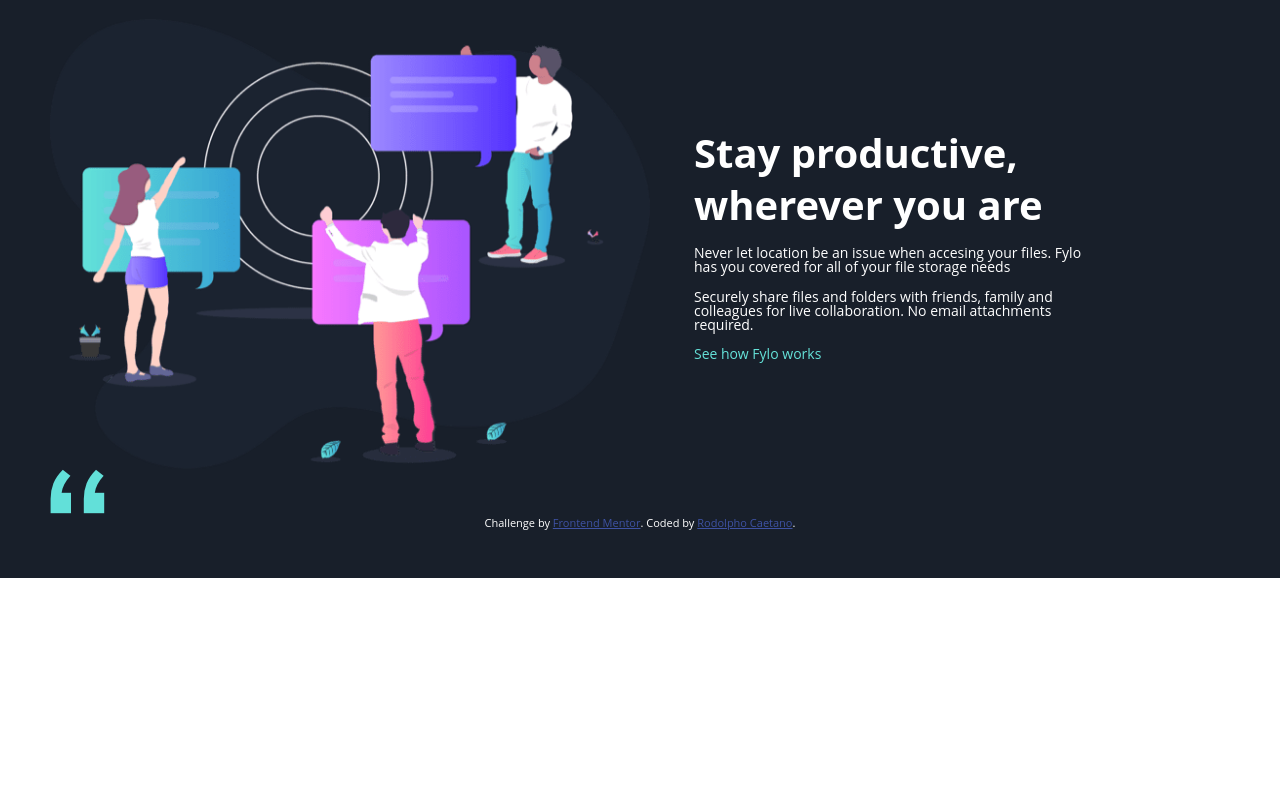
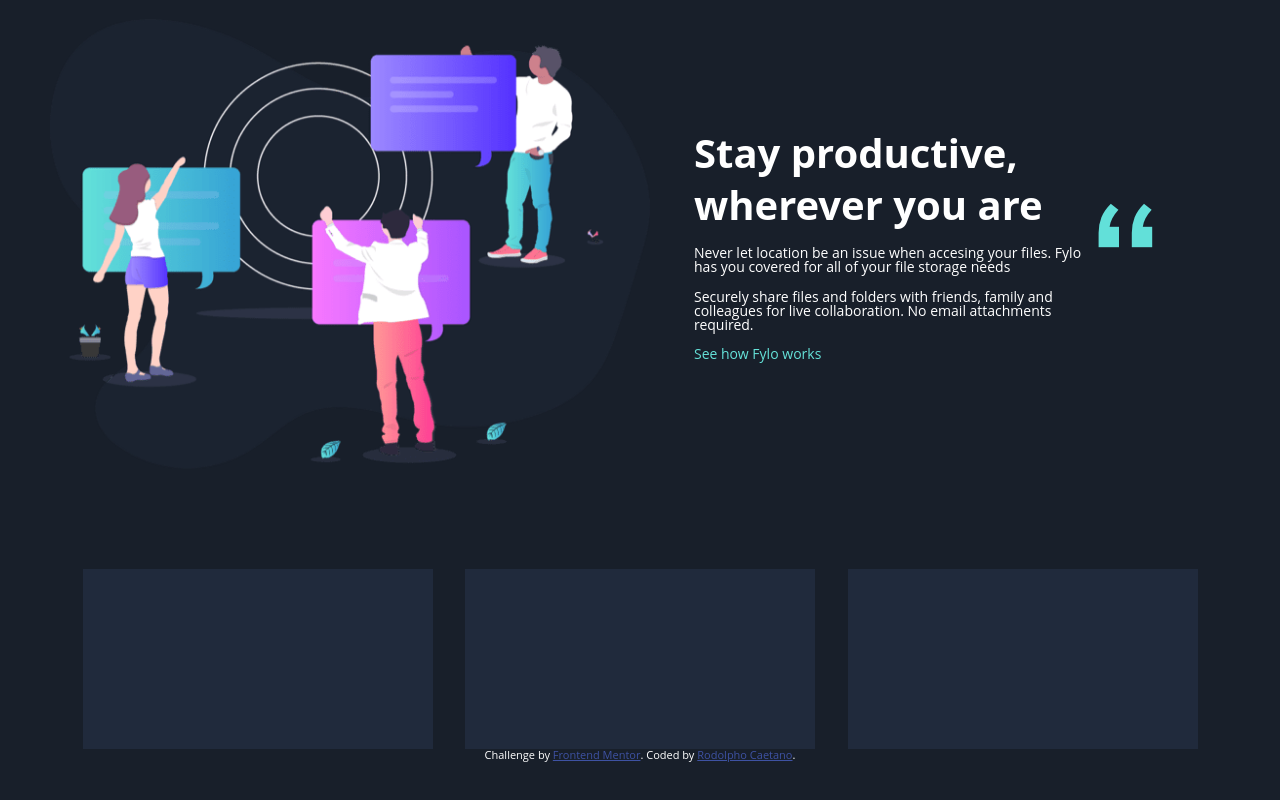
Before and after one commit to Rod94/Fylo-Dark, a plain HTML site: page index.html in a window 1280 px wide. Shown: the part 1400-2200 px from the top of the page. Before the commit the page ends 1978 px from the top, so only its background shows below. Drawn offline with Linux system fonts and the light colour scheme.

Commit message:
criado os blocos no section-talking

```diff
--- a/css/section-talking.css
+++ b/css/section-talking.css
@@ -0,0 +1,11 @@
+.section-talking {
+  margin-top: 100px;
+  display: flex;
+  justify-content: space-evenly;
+}
+
+.quote-card {
+  width: 350px;
+  height: 180px;
+  background-color: var(--color-testimonials);
+}
--- a/index.html
+++ b/index.html
@@ -85,8 +85,14 @@
       <p class="prod-subtitle -fylo">See how Fylo works</p>
     </section>
 
+    <img src="images/bg-quotes.png" alt="Quote">
     <section class="section-talking">
-      <img src="images/bg-quotes.png" alt="">
+      <div class="quote-card">
+      </div>
+      <div class="quote-card">
+      </div>
+      <div class="quote-card">
+      </div>
     </section>
     <footer>
       <p class="attribution">
```
